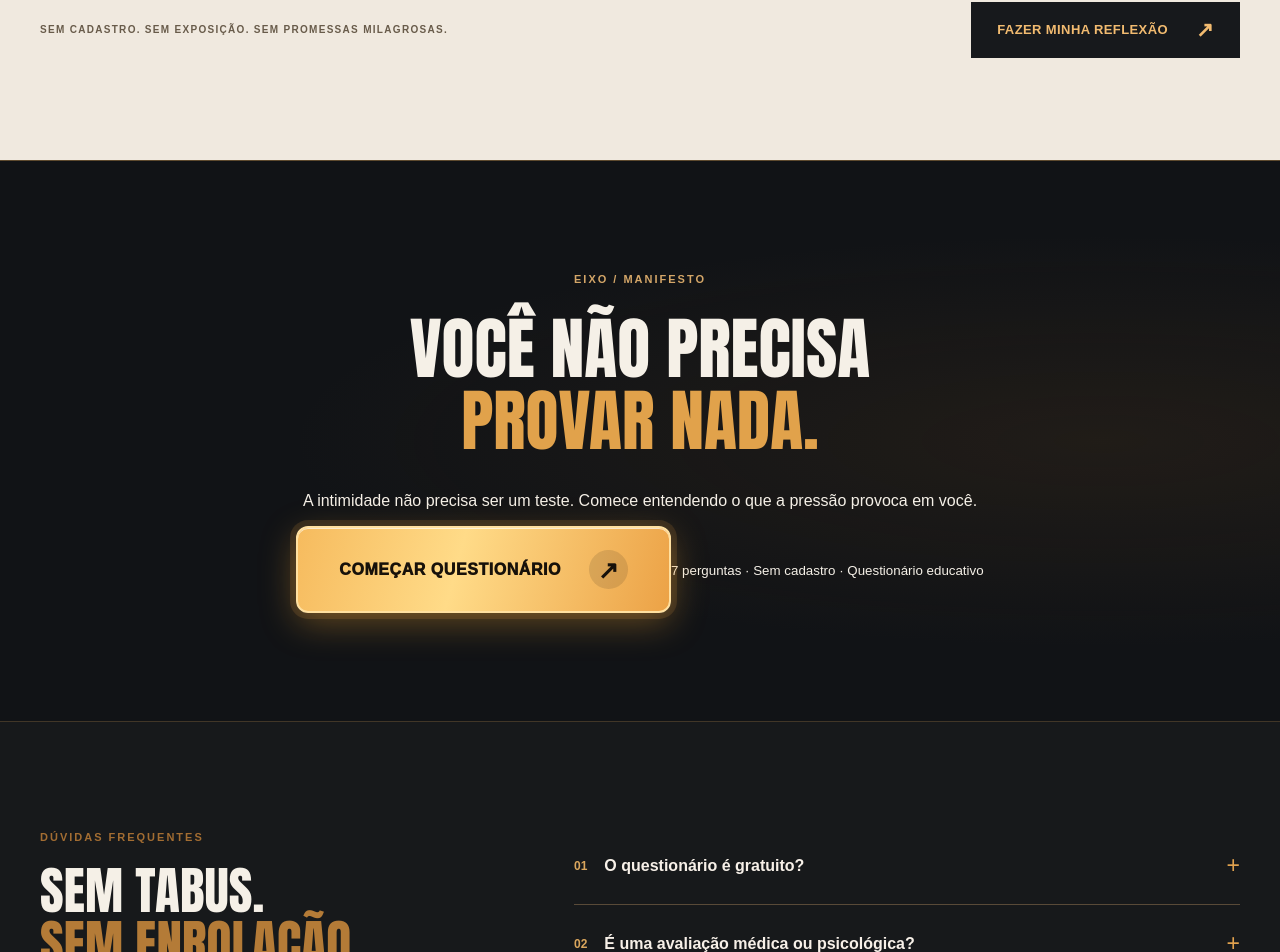
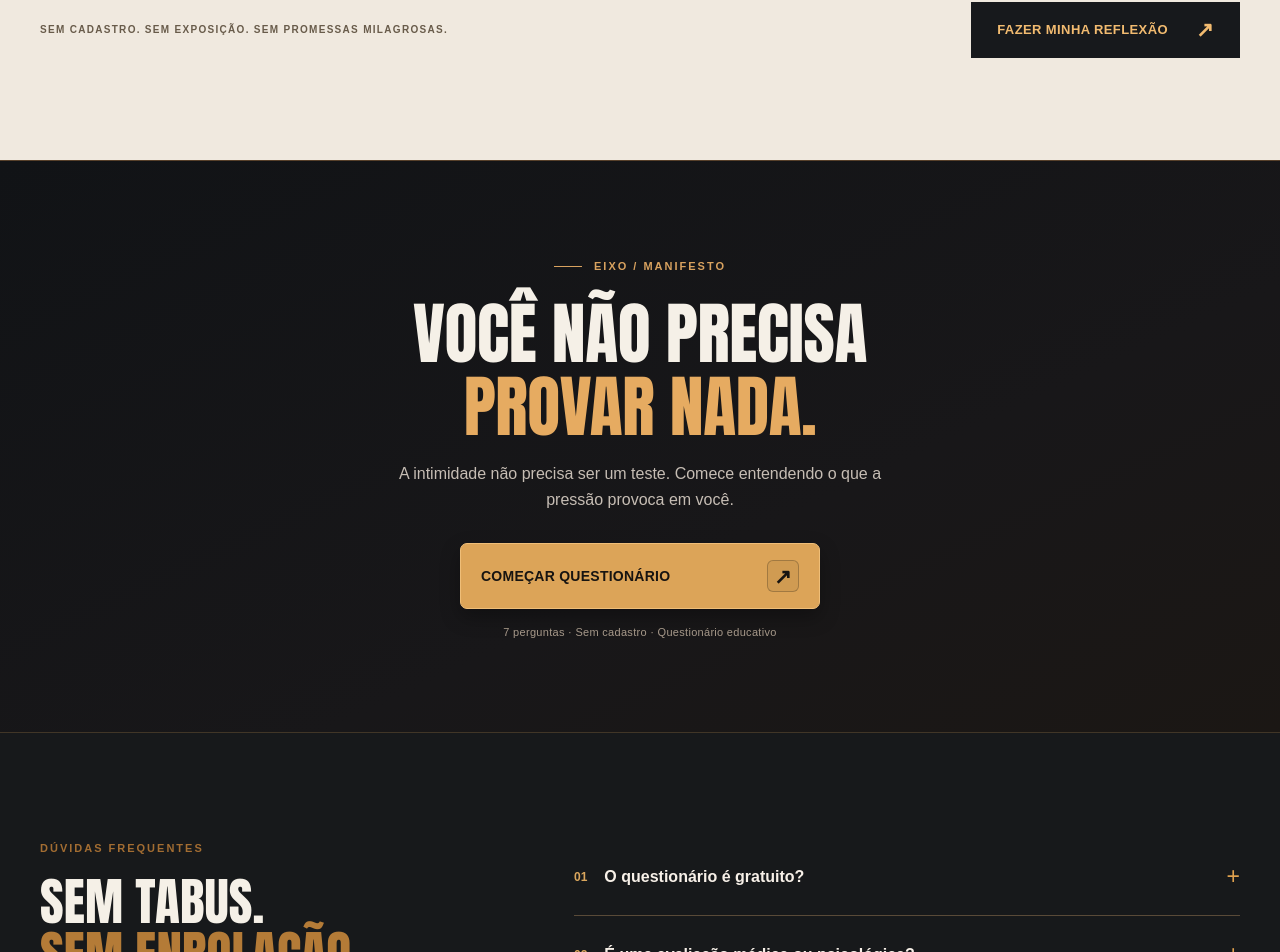
Before and after one commit to dramaflix2026-stack/eixo-performance, a Next.js app: page / in a window 1280 px wide. Shown: the part 1734-2686 px from the top of the page. Built offline with nearby package versions, Linux system fonts and the light colour scheme.

Commit message:
style: replace excessive glow CTA with restrained bronze design and fix mobile typography

```diff
--- a/app/globals.css
+++ b/app/globals.css
@@ -320,62 +320,166 @@
 @media(max-width:760px){.mx-steps article{min-height:0}.mx-step-graphic{height:235px}.mx-step-foot{min-height:0}.mx-card-photo{object-position:center 28%}}
 
 
-/* Spotlight CTA — strong yet refined attention cue for the mobile manifesto */
-.mx-manifesto-inner{max-width:100%;overflow:visible}
-.mx-manifesto h2{max-width:100%;overflow-wrap:normal;text-wrap:balance}
+/* EIXO mobile conversion polish — restrained high-contrast editorial CTA */
+.mx-manifesto{
+  padding:92px 0 94px;
+  background:linear-gradient(155deg,#111316 0%,#181719 62%,#1b1714 100%);
+  border-top:1px solid #57402a;
+}
+.mx-manifesto-inner{
+  max-width:760px;
+  margin-inline:auto;
+  text-align:center;
+}
+.mx-manifesto-inner>span{
+  display:inline-flex;
+  align-items:center;
+  gap:12px;
+  color:#d8a25f;
+  font-size:11px;
+  font-weight:800;
+  letter-spacing:2px;
+}
+.mx-manifesto-inner>span::before{
+  content:"";
+  display:block;
+  width:28px;
+  height:1px;
+  background:#d8a25f;
+}
+.mx-manifesto h2{
+  max-width:720px;
+  margin:25px auto 17px;
+  font-family:Impact,'Arial Narrow',Arial,sans-serif;
+  font-size:clamp(43px,5.3vw,68px);
+  line-height:1.08;
+  letter-spacing:-.4px;
+  text-wrap:balance;
+  overflow-wrap:normal;
+}
+.mx-manifesto h2 em{color:#e6ab61}
+.mx-manifesto-inner>p{
+  max-width:510px;
+  margin:0 auto 30px;
+  color:#c6bdb4;
+  font-size:16px;
+  line-height:1.65;
+}
 .mx-manifesto .mx-manifesto-cta{
-  position:relative;isolation:isolate;overflow:hidden;
-  min-height:72px;padding:22px clamp(22px,3.2vw,44px);
-  border:2px solid #ffe0a0;border-radius:12px;
-  color:#17110a;background:linear-gradient(105deg,#f6bb5e 0%,#ffdb88 43%,#eca246 100%);
-  box-shadow:0 0 0 6px rgba(242,173,75,.13),0 12px 45px rgba(239,164,49,.37),inset 0 1px 0 rgba(255,255,255,.65);
-  font-size:clamp(14px,1.25vw,17px);font-weight:950;
-  letter-spacing:.55px;text-align:left;
-  animation:mxCtaGlow 2.8s ease-in-out infinite;
-  transition:transform .2s ease,filter .2s ease
+  position:relative;
+  display:inline-flex;
+  align-items:center;
+  justify-content:space-between;
+  width:min(100%,360px);
+  min-height:61px;
+  padding:16px 20px;
+  gap:12px;
+  border:1px solid #efbe78;
+  border-radius:7px;
+  background:#dca458;
+  color:#171411;
+  font-size:14px;
+  font-weight:900;
+  letter-spacing:.25px;
+  text-align:left;
+  box-shadow:0 8px 20px rgba(0,0,0,.3);
+  animation:none;
+  transition:background .2s ease,transform .2s ease,box-shadow .2s ease;
 }
-.mx-manifesto .mx-manifesto-cta::before{
-  content:"";position:absolute;z-index:-1;inset:-80% auto -80% -65%;
-  width:28%;transform:rotate(22deg);
-  background:linear-gradient(90deg,transparent,rgba(255,255,255,.52),transparent);
-  animation:mxCtaSheen 5s ease-in-out infinite;
-  pointer-events:none
+.mx-manifesto .mx-manifesto-cta::before{content:none;animation:none}
+.mx-manifesto .mx-manifesto-cta>span{
+  display:grid;
+  place-items:center;
+  flex:0 0 32px;
+  width:32px;
+  height:32px;
+  border:1px solid rgba(30,23,16,.26);
+  border-radius:6px;
+  background:rgba(24,18,13,.06);
+  font-size:21px;
+  line-height:1;
 }
-.mx-manifesto .mx-manifesto-cta>span{
-  display:grid;place-items:center;flex:0 0 39px;width:39px;height:39px;
-  border-radius:50%;background:rgba(22,20,18,.12);
-  font-size:25px;transition:transform .18s ease;
+.mx-manifesto .mx-manifesto-cta:hover{
+  background:#edb46a;
+  transform:translateY(-2px);
+  box-shadow:0 10px 28px rgba(0,0,0,.3);
 }
-.mx-manifesto .mx-manifesto-cta:hover,.mx-manifesto .mx-manifesto-cta:focus-visible{
-  transform:translateY(-3px);filter:brightness(1.08);
-  box-shadow:0 0 0 7px rgba(255,202,107,.19),0 20px 58px rgba(239,164,49,.55)
+.mx-manifesto .mx-manifesto-cta:focus-visible{
+  outline:2px solid #fff4e0;
+  outline-offset:4px;
 }
-.mx-manifesto .mx-manifesto-cta:hover>span{transform:translate(3px,-3px)}
-.mx-manifesto .mx-manifesto-cta:focus-visible{outline:3px solid #fff;outline-offset:5px}
-@keyframes mxCtaGlow{
-  0%,100%{box-shadow:0 0 0 5px rgba(242,173,75,.10),0 9px 28px rgba(239,164,49,.28),inset 0 1px 0 rgba(255,255,255,.6)}
-  50%{box-shadow:0 0 0 9px rgba(242,173,75,.22),0 12px 55px rgba(255,177,53,.60),inset 0 1px 0 rgba(255,255,255,.85)}
+.mx-manifesto-inner>small{
+  display:block;
+  margin-top:17px;
+  font-size:11px;
+  color:#a99b8c;
+  letter-spacing:.3px;
 }
-@keyframes mxCtaSheen{0%,18%{left:-65%}36%,100%{left:140%}}
 @media(max-width:760px){
-  .mx-manifesto{padding:70px 0 76px}
+  .mx-hero-copy{padding:42px 0 28px}
+  .mx-hero-copy h1{
+    font-size:clamp(36px,8.3vw,47px);
+    line-height:1.105;
+    letter-spacing:-.35px;
+    margin:21px 0 20px;
+  }
+  .mx-hero-copy>p{
+    font-size:15px;
+    line-height:1.67;
+    margin-bottom:24px;
+  }
+  .mx-hero-proof{
+    gap:8px;
+    margin-top:21px;
+    font-size:9px;
+    letter-spacing:.15px;
+  }
+  .mx-hero-photo{
+    height:380px;
+    background-position:center 30%;
+  }
+  .mx-method{padding:58px 0 52px}
+  .mx-method-cta{padding:22px 0 0;gap:15px}
+  .mx-method-cta>span{
+    font-size:10px;
+    letter-spacing:.5px;
+    line-height:1.55;
+  }
+  .mx-method-cta .mx-button-dark{min-height:56px}
+  .mx-manifesto{padding:67px 0 71px}
+  .mx-manifesto-inner{text-align:left}
   .mx-manifesto h2{
-    font-size:clamp(29px,7.7vw,46px);
-    letter-spacing:-.8px;line-height:1.14;
-    width:100%;margin:20px auto 32px;
-    overflow-wrap:break-word;text-wrap:balance
+    font-size:clamp(35px,8.5vw,43px);
+    line-height:1.11;
+    letter-spacing:-.25px;
+    margin:21px 0 17px;
+    text-wrap:balance;
+    max-width:100%;
+  }
+  .mx-manifesto-inner>p{
+    margin:0 0 25px;
+    max-width:400px;
+    font-size:15px;
+    line-height:1.55;
   }
   .mx-manifesto .mx-manifesto-cta{
-    width:100%;max-width:100%;min-height:82px;
-    padding:17px 18px;font-size:clamp(13px,3.5vw,17px);
-    gap:14px
+    width:100%;
+    min-height:60px;
+    padding:14px 16px;
+    font-size:13px;
+    box-shadow:0 5px 15px rgba(0,0,0,.2);
   }
-  .mx-manifesto .mx-manifesto-cta>span{flex-basis:36px;width:36px;height:36px}
+  .mx-manifesto-inner>small{font-size:10px;margin-top:14px}
+  .mx-faq h2{
+    font-size:clamp(37px,8.5vw,47px);
+    line-height:1.08;
+  }
 }
-@media(max-width:390px){
-  .mx-manifesto h2{font-size:clamp(28px,7.1vw,34px);letter-spacing:-.5px}
+@media(max-width:380px){
+  .mx-hero-copy h1{font-size:34px}
+  .mx-manifesto h2{font-size:34px}
+  .mx-manifesto .mx-manifesto-cta{font-size:12.5px}
 }
 @media(prefers-reduced-motion:reduce){
-  .mx-manifesto .mx-manifesto-cta,
-  .mx-manifesto .mx-manifesto-cta::before{animation:none!important}
+  .mx-manifesto .mx-manifesto-cta{transition:none!important}
 }
```
